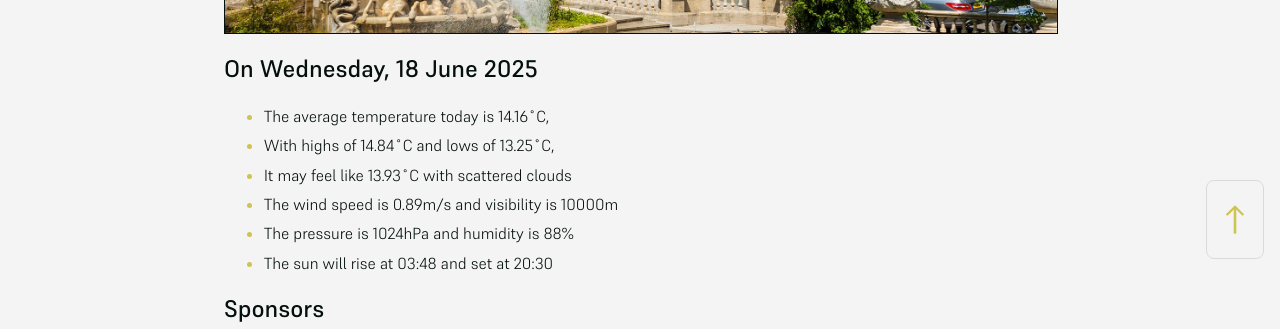
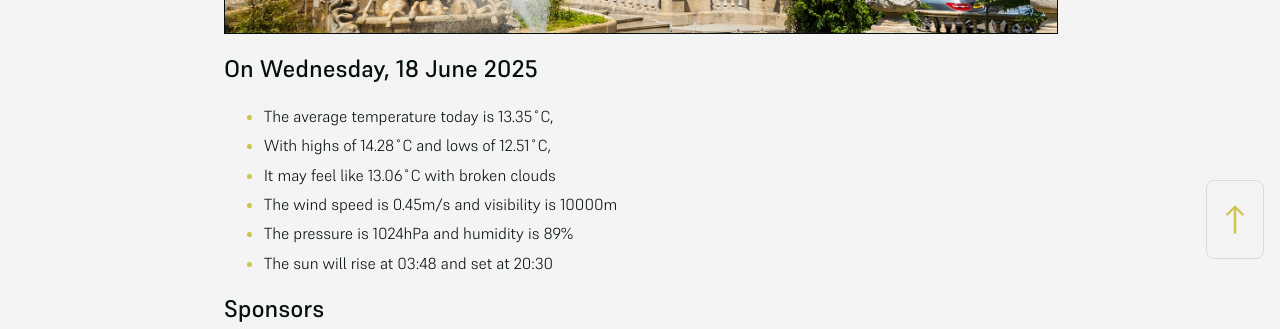
Before and after one commit to mat-0/cheltenham-open-data, a Jekyll site: the page built from index.md, in a window 1280 px wide. Shown: the part 625-954 px from the top of the page. Built offline with Jekyll 4.4.1, drawn with Linux system fonts in a browser that asks for light colours.

Commit message:
Updated 2025-06-18 03:20:59

```diff
--- a/index.md
+++ b/index.md
@@ -10,11 +10,11 @@ seo: Menu
 <!-- weather_marker starts -->
 ## On Wednesday, 18 June 2025
 
-- The average temperature today is 14.16˚C,
-- With highs of 14.84˚C and lows of 13.25˚C,
-- It may feel like 13.93˚C with scattered clouds
-- The wind speed is 0.89m/s and visibility is 10000m
-- The pressure is 1024hPa and humidity is 88%
+- The average temperature today is 13.35˚C,
+- With highs of 14.28˚C and lows of 12.51˚C,
+- It may feel like 13.06˚C with broken clouds
+- The wind speed is 0.45m/s and visibility is 10000m
+- The pressure is 1024hPa and humidity is 89%
 - The sun will rise at 03:48 and set at 20:30
 
 <!-- weather_marker ends -->
```
Also changed, not shown: _data/flood.json (+4 -4 lines), _pages/news.md (+6 -6 lines).
